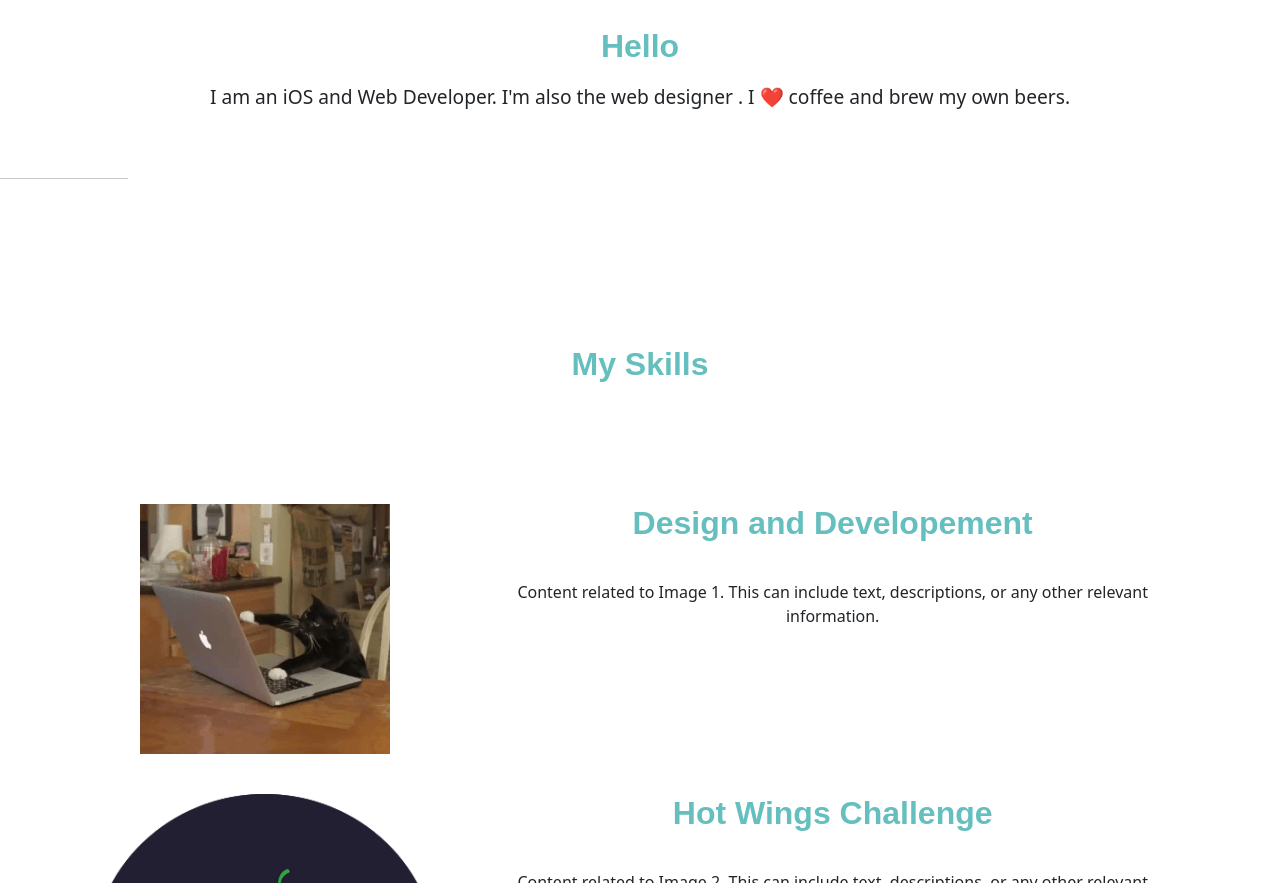
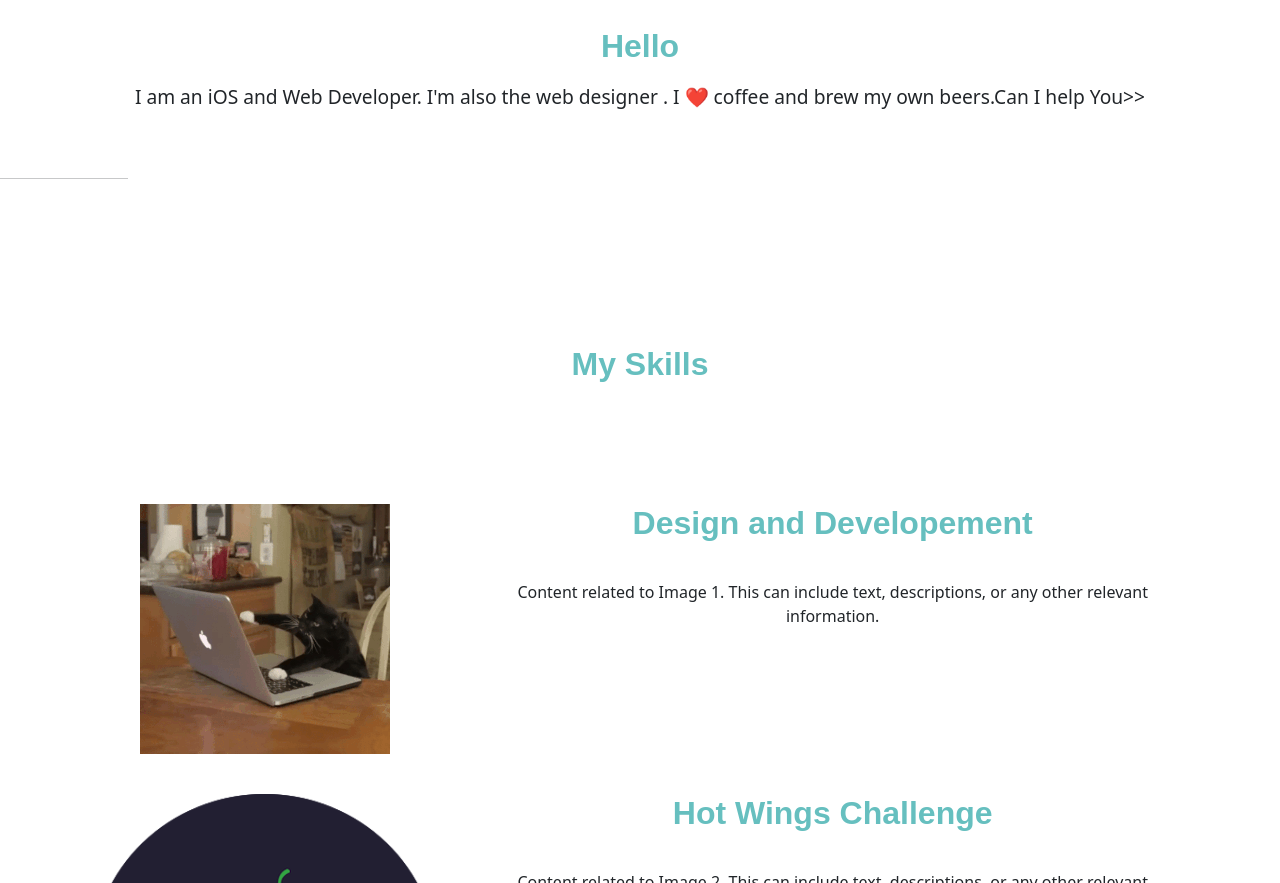
Before and after one commit to CodingSingh2004/Html-Portfolio-2, a plain HTML site: page index.html in a window 1280 px wide. Shown: the part 1203-2086 px from the top of the page. Drawn offline with nearby package versions, Linux system fonts and the light colour scheme.

Commit message:
Update index.html

```diff
--- a/index.html
+++ b/index.html
@@ -25,7 +25,7 @@
             <img src="http://clipart-library.com/images/pT7K76y8c.jpg" alt="">
             <h2>Hello</h2>
             <p class="intro">I am an iOS and Web Developer. I'm also the web designer . I ❤️ coffee and brew my own
-                beers.</p>
+                beers.Can I help You>></p>
         </div>
         <hr>
         <div class="skill">
```
